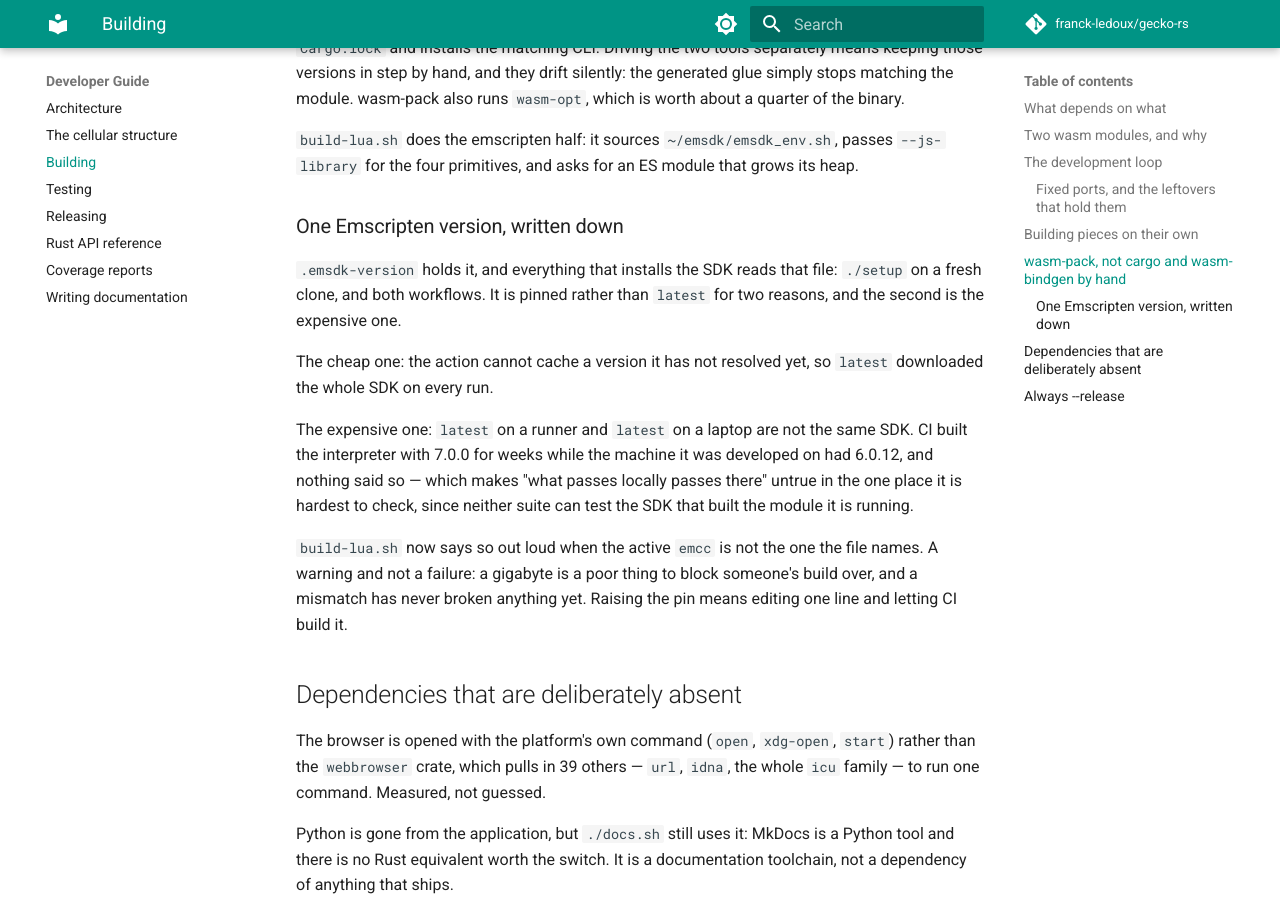
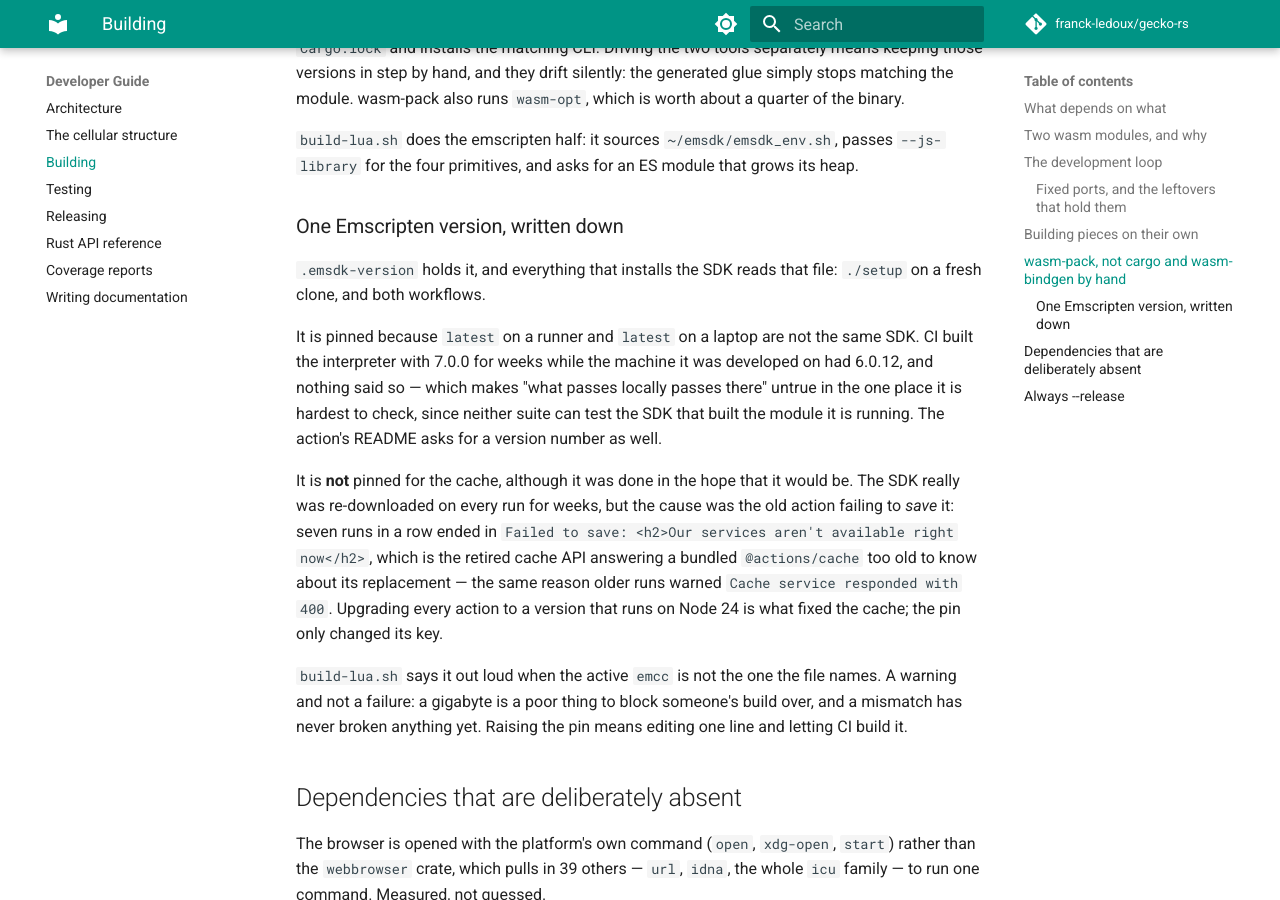
Before and after one commit to franck-ledoux/gecko-rs, an MkDocs documentation site: the page built from docs/developer-guide/building.md, in a window 1280 px wide and 900 px high, scrolled down 2676 px. Built offline with MkDocs 1.6.1 and Material for MkDocs 9.7.7, drawn with Linux system fonts in a browser that asks for light colours; comment, search, counter and statistics services are not loaded.

Commit message:
Say why the SDK is pinned, correctly
The previous commit said `latest` kept the cache from working. It did
not. The cache never worked because `setup-emsdk@v14` could not save it:
every one of the seven runs ends in `Failed to save: <h2>Our services
aren't available right now</h2>`, the retired cache API answering a
bundled `@actions/cache` too old to know about its replacement — the
same cause as the `Cache service responded with 400` warnings on the
runs around them. Upgrading the actions is what fixed it. Both runs
since store their 482 MB without a word of complaint.

The pin is still right, for the reason that was always the larger one:
`latest` on a runner and `latest` on a laptop are not the same SDK. It
just does not deserve the credit for the cache, and a comment that
claims it would send the next reader looking in the wrong place.

Nothing but comments and prose changes here.

Co-Authored-By: Claude Opus 5 <noreply@anthropic.com>

```diff
--- a/docs/developer-guide/building.md
+++ b/docs/developer-guide/building.md
@@ -135,20 +135,26 @@ grows its heap.
 ### One Emscripten version, written down
 
 `.emsdk-version` holds it, and everything that installs the SDK reads that
-file: `./setup` on a fresh clone, and both workflows. It is pinned rather than
-`latest` for two reasons, and the second is the expensive one.
+file: `./setup` on a fresh clone, and both workflows.
 
-The cheap one: the action cannot cache a version it has not resolved yet, so
-`latest` downloaded the whole SDK on every run.
-
-The expensive one: `latest` on a runner and `latest` on a laptop are not the
+It is pinned because `latest` on a runner and `latest` on a laptop are not the
 same SDK. CI built the interpreter with 7.0.0 for weeks while the machine it
 was developed on had 6.0.12, and nothing said so — which makes "what passes
 locally passes there" untrue in the one place it is hardest to check, since
-neither suite can test the SDK that built the module it is running.
+neither suite can test the SDK that built the module it is running. The
+action's README asks for a version number as well.
 
-`build-lua.sh` now says so out loud when the active `emcc` is not the one the
-file names. A warning and not a failure: a gigabyte is a poor thing to block
+It is **not** pinned for the cache, although it was done in the hope that it
+would be. The SDK really was re-downloaded on every run for weeks, but the
+cause was the old action failing to *save* it: seven runs in a row ended in
+`Failed to save: <h2>Our services aren't available right now</h2>`, which is
+the retired cache API answering a bundled `@actions/cache` too old to know
+about its replacement — the same reason older runs warned
+`Cache service responded with 400`. Upgrading every action to a version that
+runs on Node 24 is what fixed the cache; the pin only changed its key.
+
+`build-lua.sh` says it out loud when the active `emcc` is not the one the file
+names. A warning and not a failure: a gigabyte is a poor thing to block
 someone's build over, and a mismatch has never broken anything yet. Raising
 the pin means editing one line and letting CI build it.
 
```
Also changed, not shown: 2 other files.
